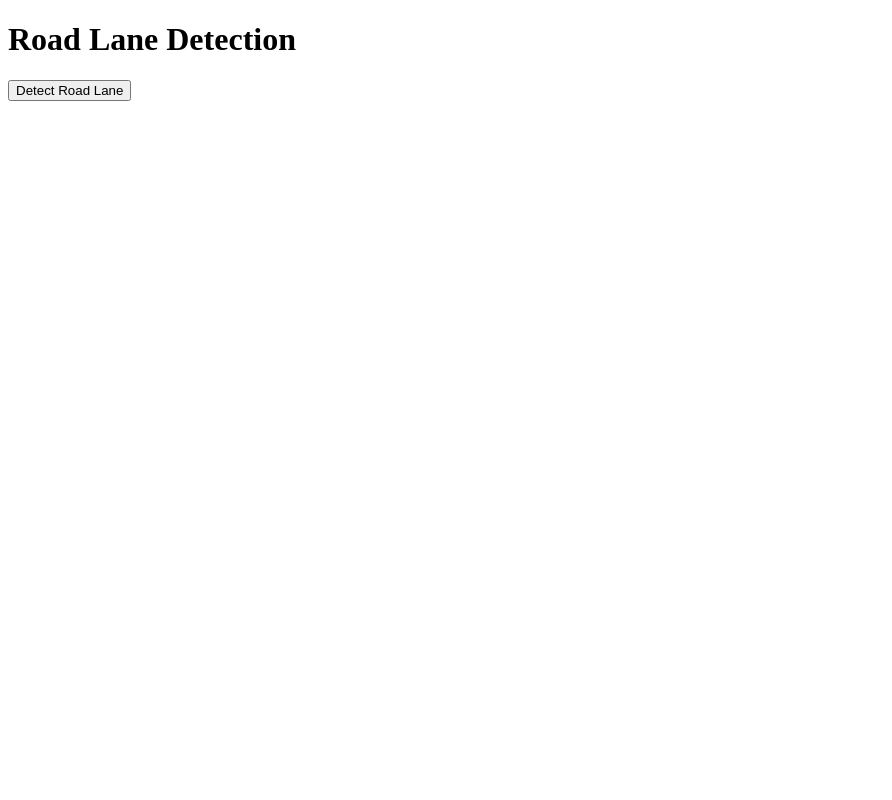
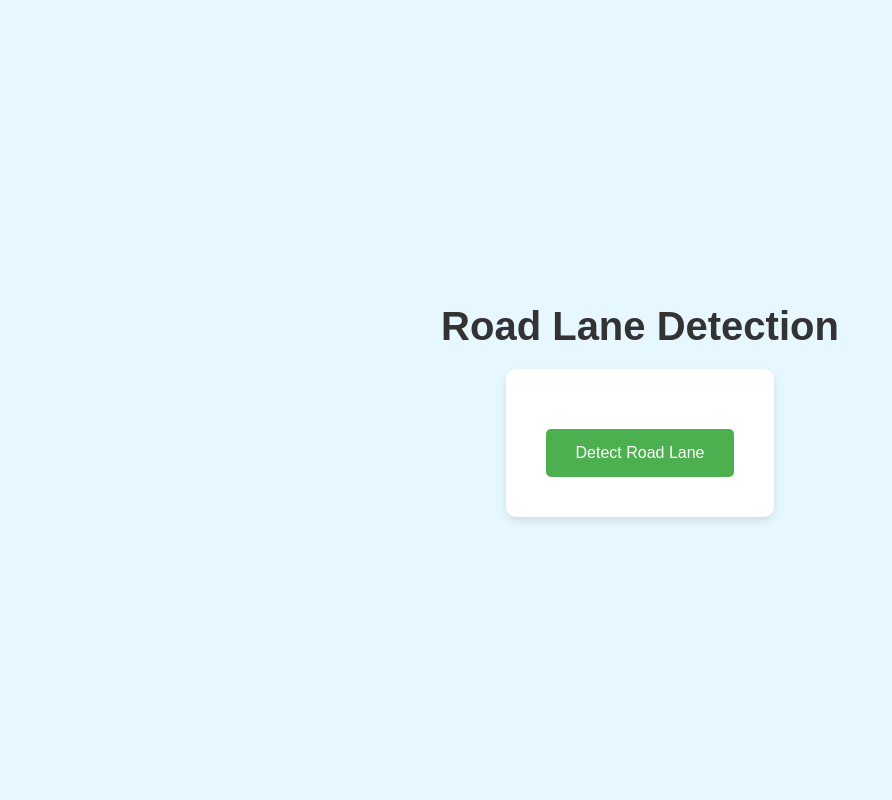
Before and after one commit to CharanPatgar/RoadLaneDetection, a Flask app: page / in a window 1280 px wide. Shown: the whole page, without its empty margins (0-892 px from the left). Run offline with Flask 3, Linux system fonts and the light colour scheme.

Commit message:
added html pages

```diff
--- a/templates/index.html
+++ b/templates/index.html
@@ -4,11 +4,81 @@
     <meta charset="UTF-8">
     <meta name="viewport" content="width=device-width, initial-scale=1.0">
     <title>Road Lane Detection</title>
+    <style>
+        body {
+            margin: 0;
+            font-family: 'Arial', sans-serif;
+            display: flex;
+            flex-direction: column;
+            align-items: center;
+            justify-content: center;
+            min-height: 100vh;
+            background-color: #e6f7ff;
+            color: #333;
+        }
+
+        header {
+            width: 100%;
+            padding: 20px 0;
+            text-align: center;
+        }
+
+        h1 {
+            margin: 0;
+            font-size: 2.5em;
+            color: #333;
+        }
+
+        .container {
+            display: flex;
+            flex-direction: column;
+            align-items: center;
+            background: white;
+            padding: 40px;
+            border-radius: 10px;
+            box-shadow: 0 4px 8px rgba(0, 0, 0, 0.1);
+        }
+
+        .container form {
+            margin-top: 20px;
+        }
+
+        input[type="submit"] {
+            background-color: #4CAF50;
+            color: white;
+            padding: 15px 30px;
+            border: none;
+            border-radius: 5px;
+            cursor: pointer;
+            font-size: 1em;
+            transition: background-color 0.3s, transform 0.3s;
+        }
+
+        input[type="submit"]:hover {
+            background-color: #45a049;
+            transform: scale(1.05);
+        }
+
+        @media (max-width: 600px) {
+            h1 {
+                font-size: 2em;
+            }
+
+            input[type="submit"] {
+                padding: 10px 20px;
+                font-size: 0.9em;
+            }
+        }
+    </style>
 </head>
 <body>
-    <h1>Road Lane Detection</h1>
-    <form action="/detect_lane" method="post">
-        <input type="submit" value="Detect Road Lane">
-    </form>
+    <header>
+        <h1>Road Lane Detection</h1>
+    </header>
+    <div class="container">
+        <form action="/detect_lane" method="post">
+            <input type="submit" value="Detect Road Lane">
+        </form>
+    </div>
 </body>
 </html>
```
Also changed, not shown: README.md.
